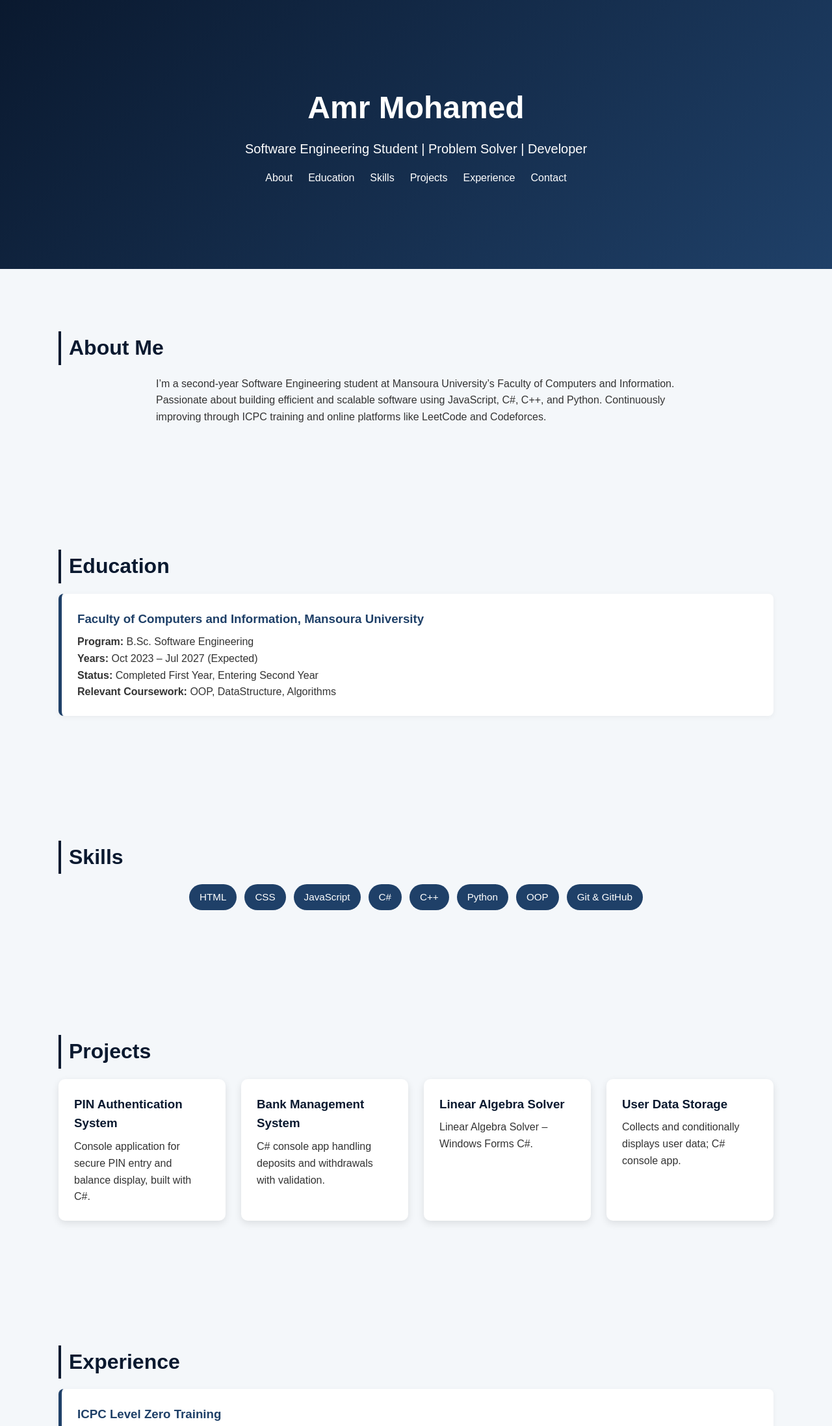
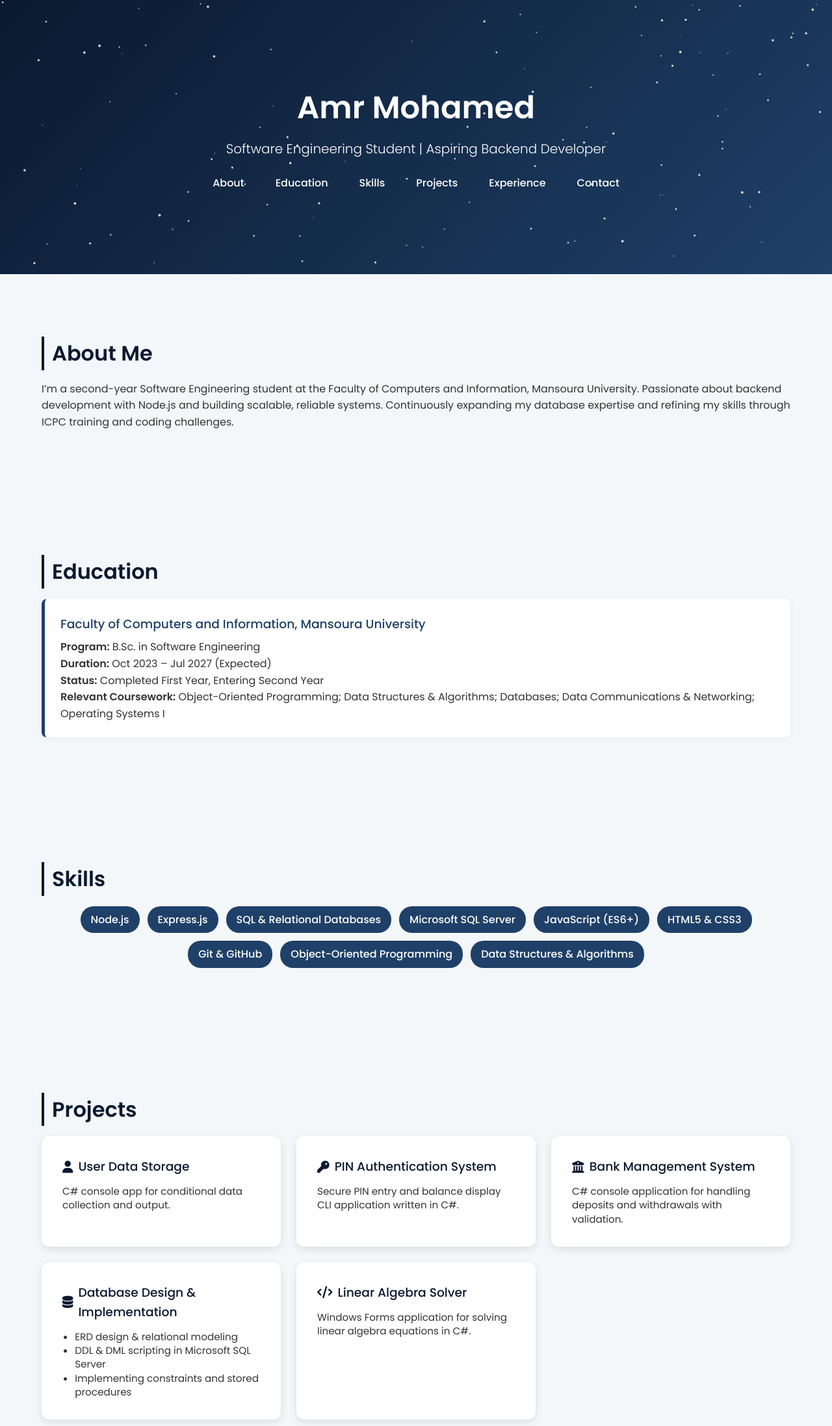
Before and after one commit to AMR-MOHAMED0/MyPortfolio, a plain HTML site: page index.html in a window 1280 px wide. Shown: the top 2195 px of the page at 65% size. Drawn offline with Linux system fonts and the light colour scheme.

Commit message:
Update portfolio: add WhatsApp & Email icons, new CV link

```diff
--- a/index.html
+++ b/index.html
@@ -1,26 +1,38 @@
-<!DOCTYPE html>
-<html lang="en" >
-<head>
-  <meta charset="UTF-8">
-  <title>AMR MOHAMED - Portfolio</title>
-  <link rel="stylesheet" href="./style.css">
-</head>
-<body>
-<!-- partial:index.partial.html -->
 <!DOCTYPE html>
 <html lang="en">
   <head>
     <meta charset="UTF-8" />
     <meta name="viewport" content="width=device-width, initial-scale=1.0" />
+    <meta
+      name="description"
+      content="Amr Mohamed — Aspiring Backend Developer & Software Engineering Student Portfolio"
+    />
     <title>Amr Mohamed | Portfolio</title>
+    <!-- Google Fonts -->
+    <link rel="preconnect" href="https://fonts.googleapis.com" />
+    <link rel="preconnect" href="https://fonts.gstatic.com" crossorigin />
+    <link
+      href="https://fonts.googleapis.com/css2?family=Poppins:wght@300;400;500;600&display=swap"
+      rel="stylesheet"
+    />
+    <!-- Font Awesome -->
+    <link
+      rel="stylesheet"
+      href="https://cdnjs.cloudflare.com/ajax/libs/font-awesome/6.4.0/css/all.min.css"
+    />
+    <!-- Styles -->
     <link rel="stylesheet" href="style.css" />
+    <!-- Favicon -->
+    <link rel="icon" href="favicon.ico" />
   </head>
   <body>
-  <!-- Header with Navigation -->
+    <!-- Hero Section -->
     <header class="hero">
+      <!-- Starfield Canvas -->
+      <canvas id="starfield"></canvas>
       <div class="container">
         <h1>Amr Mohamed</h1>
-      <p>Software Engineering Student | Problem Solver | Developer</p>
+        <p>Software Engineering Student | Aspiring Backend Developer</p>
         <nav>
           <ul class="nav-list">
             <li><a href="#about">About</a></li>
@@ -36,13 +48,16 @@
 
     <!-- Main Content -->
     <main>
-    <!-- About Me -->
+      <!-- About -->
       <section id="about" class="section">
         <div class="container">
           <h2>About Me</h2>
           <p>
-          I’m a second-year Software Engineering student at Mansoura University’s Faculty of Computers and Information.
-          Passionate about building efficient and scalable software using JavaScript, C#, C++, and Python. Continuously improving through ICPC training and online platforms like LeetCode and Codeforces.
+            I’m a second-year Software Engineering student at the Faculty of
+            Computers and Information, Mansoura University. Passionate about
+            backend development with Node.js and building scalable, reliable
+            systems. Continuously expanding my database expertise and refining
+            my skills through ICPC training and coding challenges.
           </p>
         </div>
       </section>
@@ -53,10 +68,17 @@
           <h2>Education</h2>
           <div class="edu-item">
             <h3>Faculty of Computers and Information, Mansoura University</h3>
-          <p><strong>Program:</strong> B.Sc. Software Engineering</p>
-          <p><strong>Years:</strong> Oct 2023 – Jul 2027 (Expected)</p>
-          <p><strong>Status:</strong> Completed First Year, Entering Second Year</p>
-          <p><strong>Relevant Coursework:</strong> OOP, DataStructure, Algorithms</p>
+            <p><strong>Program:</strong> B.Sc. in Software Engineering</p>
+            <p><strong>Duration:</strong> Oct 2023 – Jul 2027 (Expected)</p>
+            <p>
+              <strong>Status:</strong> Completed First Year, Entering Second
+              Year
+            </p>
+            <p>
+              <strong>Relevant Coursework:</strong> Object-Oriented Programming;
+              Data Structures & Algorithms; Databases; Data Communications &
+              Networking; Operating Systems I
+            </p>
           </div>
         </div>
       </section>
@@ -66,14 +88,15 @@
         <div class="container">
           <h2>Skills</h2>
           <ul class="skills-list">
-          <li>HTML</li>
-          <li>CSS</li>
-          <li>JavaScript</li>
-          <li>C#</li>
-          <li>C++</li>
-          <li>Python</li>
-          <li>OOP</li>
+            <li>Node.js</li>
+            <li>Express.js</li>
+            <li>SQL & Relational Databases</li>
+            <li>Microsoft SQL Server</li>
+            <li>JavaScript (ES6+)</li>
+            <li>HTML5 & CSS3</li>
             <li>Git & GitHub</li>
+            <li>Object-Oriented Programming</li>
+            <li>Data Structures & Algorithms</li>
           </ul>
         </div>
       </section>
@@ -84,20 +107,51 @@
           <h2>Projects</h2>
           <div class="card-container">
             <div class="card">
-            <h3>PIN Authentication System</h3>
-            <p>Console application for secure PIN entry and balance display, built with C#.</p>
+              <h3>
+                <i class="fas fa-user" aria-hidden="true"></i> User Data Storage
+              </h3>
+              <p>C# console app for conditional data collection and output.</p>
             </div>
             <div class="card">
-            <h3>Bank Management System</h3>
-            <p>C# console app handling deposits and withdrawals with validation.</p>
+              <h3>
+                <i class="fas fa-key" aria-hidden="true"></i> PIN Authentication
+                System
+              </h3>
+              <p>
+                Secure PIN entry and balance display CLI application written in
+                C#.
+              </p>
             </div>
             <div class="card">
-            <h3>Linear Algebra Solver</h3>
-            <p>Linear Algebra Solver – Windows Forms C#.</p>
+              <h3>
+                <i class="fas fa-university" aria-hidden="true"></i> Bank
+                Management System
+              </h3>
+              <p>
+                C# console application for handling deposits and withdrawals
+                with validation.
+              </p>
             </div>
             <div class="card">
-            <h3>User Data Storage</h3>
-            <p>Collects and conditionally displays user data; C# console app.</p>
+              <h3>
+                <i class="fas fa-database" aria-hidden="true"></i> Database
+                Design & Implementation
+              </h3>
+              <ul>
+                <li>ERD design & relational modeling</li>
+                <li>DDL & DML scripting in Microsoft SQL Server</li>
+                <li>Implementing constraints and stored procedures</li>
+              </ul>
+            </div>
+            <div class="card">
+              <h3>
+                <i class="fas fa-code" aria-hidden="true"></i> Linear Algebra
+                Solver
+              </h3>
+              <p>
+                Windows Forms application for solving linear algebra equations
+                in C#.
+              </p>
             </div>
           </div>
         </div>
@@ -110,7 +164,7 @@
           <div class="exp-item">
             <h3>ICPC Level Zero Training</h3>
             <p><strong>Date:</strong> March 2024</p>
-          <p>Enhanced algorithmic problem-solving in C++ with collaborative team challenges.</p>
+            <p>Collaborative C++ algorithmic problem-solving challenges.</p>
           </div>
         </div>
       </section>
@@ -119,34 +173,51 @@
       <section id="contact" class="section">
         <div class="container">
           <h2>Contact</h2>
-        <p>Email: <a href="mailto:amrmohamedp2005@gmail.com">amrmohamedp2005@gmail.com</a></p>
+          <p>
+            Email:
+            <a href="mailto:amrmohamedp2005@gmail.com"
+              >amrmohamedp2005@gmail.com</a
+            >
+          </p>
           <p>Phone: +20 155 224 4536</p>
-        <!-- Direct download link from Google Drive -->
+          <div class="social-links">
             <a
-          href="https://drive.google.com/uc?export=download&id=1LURtwH1lwr_fuc6oEmYfBUE8WAx0K1e5"
+              href="https://www.linkedin.com/in/amr-mohamed-88586b294/"
+              target="_blank"
+              rel="noopener noreferrer"
+              ><i class="fab fa-linkedin" aria-hidden="true"></i> LinkedIn</a
+            >
+            <a
+              href="https://github.com/AMR-MOHAMED0"
+              target="_blank"
+              rel="noopener noreferrer"
+              ><i class="fab fa-github" aria-hidden="true"></i> GitHub</a
+            >
+            <a href="mailto:amrmohamedp2005@gmail.com" target="_blank"
+              ><i class="fas fa-envelope" aria-hidden="true"></i> Email</a
+            >
+            <a
+              href="https://wa.me/201552244536"
+              target="_blank"
+              rel="noopener noreferrer"
+              ><i class="fab fa-whatsapp" aria-hidden="true"></i>
+              +20 155 224 4536</a
+            >
+          </div>
+          <a
+            href="https://drive.google.com/uc?export=download&id=1BrgPXLX9CV96s4ziqXpm7T15bKDX1SdN"
             class="btn"
             download="Amr_Mohamed_CV.pdf"
+            >Download CV</a
           >
-          Download CV
-        </a>
         </div>
       </section>
     </main>
 
-  <!-- Footer -->
-  <footer>
-    <div class="container">
-      <p>© 2025 Amr Mohamed. All rights reserved.</p>
-    </div>
-  </footer>
+    <!-- Scroll to Top -->
+    <button id="scrollToTopBtn" aria-label="Scroll to top">↑</button>
 
-  <!-- Scroll-to-Top Button -->
-  <button id="scrollToTopBtn" title="Go to top">↑</button>
-  <script src="script.js"></script>
+    <!-- Scripts -->
+    <script defer src="script.js"></script>
   </body>
 </html>
-<!-- partial -->
-  <script  src="./script.js"></script>
-
-</body>
-</html>
--- a/script.js
+++ b/script.js
@@ -1,26 +1,82 @@
-// Scroll to Top Button
-const scrollBtn = document.getElementById('scrollToTopBtn');
-window.addEventListener('scroll', () => {
-  scrollBtn.style.display = window.scrollY > 300 ? 'block' : 'none';
-});
-scrollBtn.addEventListener('click', () => {
-  window.scrollTo({ top: 0, behavior: 'smooth' });
-});
+(() => {
+  // Starfield effect behind header
+  const canvas = document.getElementById("starfield");
+  const header = document.querySelector("header.hero");
+  let mouseX = 0,
+    mouseY = 0;
+  if (canvas && header) {
+    const ctx = canvas.getContext("2d");
+    const stars = [];
+    const numStars = 120;
+    let w = (canvas.width = header.offsetWidth);
+    let h = (canvas.height = header.offsetHeight);
+    // initialize stars
+    for (let i = 0; i < numStars; i++) {
+      stars.push({
+        x: Math.random() * w,
+        y: Math.random() * h,
+        r: Math.random() * 1.5 + 0.5,
+      });
+    }
+    // adjust on resize
+    window.addEventListener("resize", () => {
+      w = canvas.width = header.offsetWidth;
+      h = canvas.height = header.offsetHeight;
+    });
+    // track mouse
+    header.addEventListener("mousemove", (e) => {
+      mouseX = e.clientX;
+      mouseY = e.clientY;
+    });
+    // animation loop
+    const animateStars = () => {
+      ctx.clearRect(0, 0, w, h);
+      const offsetX = ((mouseX - w / 2) / w) * 30;
+      const offsetY = ((mouseY - h / 2) / h) * 30;
+      stars.forEach((st) => {
+        ctx.beginPath();
+        ctx.arc(st.x + offsetX, st.y + offsetY, st.r, 0, Math.PI * 2);
+        ctx.fillStyle = "rgba(255, 255, 255, 0.8)";
+        ctx.fill();
+      });
+      requestAnimationFrame(animateStars);
+    };
+    animateStars();
+  }
 
-// Reveal Sections on Scroll
-const sections = document.querySelectorAll('.section');
-const observer = new IntersectionObserver((entries) => {
-  entries.forEach(entry => {
-    if (entry.isIntersecting) {
-      entry.target.style.opacity = '1';
-      entry.target.style.transform = 'translateY(0)';
-    }
-  });
-}, { threshold: 0.1 });
+  // Debounce utility
+  const debounce = (fn, delay = 100) => {
+    let timer;
+    return (...args) => {
+      clearTimeout(timer);
+      timer = setTimeout(() => fn(...args), delay);
+    };
+  };
 
-sections.forEach(sec => {
-  sec.style.opacity = '0';
-  sec.style.transform = 'translateY(30px)';
-  sec.style.transition = 'all 0.6s ease';
-  observer.observe(sec);
-});
+  // Scroll-to-top button logic
+  const scrollBtn = document.getElementById("scrollToTopBtn");
+  if (scrollBtn) {
+    const toggleBtn = () =>
+      scrollBtn.classList.toggle("visible", window.scrollY > 300);
+    window.addEventListener("scroll", debounce(toggleBtn, 100));
+    scrollBtn.addEventListener("click", () =>
+      window.scrollTo({ top: 0, behavior: "smooth" })
+    );
+  }
+
+  // Section reveal on scroll
+  const sections = document.querySelectorAll(".section");
+  if ("IntersectionObserver" in window) {
+    const observer = new IntersectionObserver(
+      (entries) => {
+        entries.forEach((entry) => {
+          if (entry.isIntersecting) entry.target.classList.add("in-view");
+        });
+      },
+      { threshold: 0.15 }
+    );
+    sections.forEach((sec) => observer.observe(sec));
+  } else {
+    sections.forEach((sec) => sec.classList.add("in-view"));
+  }
+})();
--- a/style.css
+++ b/style.css
@@ -1,89 +1,128 @@
+:root {
+  --color-bg: #f4f7fa;
+  --color-primary: #1f4068;
+  --color-secondary: #0a192f;
+  --color-white: #ffffff;
+  --font-base: "Poppins", sans-serif;
+}
+
 /* Reset & Base */
-* {
+*,
+*::before,
+*::after {
   margin: 0;
   padding: 0;
   box-sizing: border-box;
 }
 body {
-  font-family: 'Poppins', sans-serif;
-  background: #f4f7fa;
+  font-family: var(--font-base);
+  background: var(--color-bg);
   color: #333;
   line-height: 1.6;
+  scroll-behavior: smooth;
 }
 a {
+  color: inherit;
   text-decoration: none;
-  color: inherit;
 }
 
 /* Container */
 .container {
+  max-width: 1200px;
   width: 90%;
-  max-width: 1100px;
-  margin: auto;
+  margin: 0 auto;
   padding: 2rem 0;
 }
 
-/* Hero & Nav */
+/* Hero & Starfield */
 header.hero {
-  background: linear-gradient(135deg, #0a192f, #1f4068);
-  color: #fff;
+  position: relative;
+  overflow: hidden;
+  background: linear-gradient(
+    135deg,
+    var(--color-secondary),
+    var(--color-primary)
+  );
+  color: var(--color-white);
   text-align: center;
   padding: 6rem 0;
 }
+header.hero canvas#starfield {
+  position: absolute;
+  top: 0;
+  left: 0;
+  width: 100%;
+  height: 100%;
+  z-index: 0;
+  pointer-events: none;
+}
+header.hero .container {
+  position: relative;
+  z-index: 1;
+}
 header.hero h1 {
   font-size: 3rem;
-  margin-bottom: 0.5rem;
+  font-weight: 600;
 }
 header.hero p {
   font-size: 1.25rem;
-  margin-bottom: 1rem;
+  font-weight: 300;
+  margin-top: 0.5rem;
 }
 .nav-list {
   list-style: none;
   display: flex;
+  flex-wrap: wrap;
   justify-content: center;
-  gap: 1.5rem;
-  margin-top: 1rem;
+  gap: 1rem;
+  margin-top: 1.5rem;
 }
 .nav-list a {
-  color: #fff;
   font-weight: 500;
-  transition: color 0.3s;
+  padding: 0.5rem 1rem;
+  border-radius: 4px;
+  transition: background 0.3s;
 }
-.nav-list a:hover {
-  color: #e1eaf4;
+.nav-list a:hover,
+.nav-list a:focus {
+  background: rgba(255, 255, 255, 0.1);
+  outline: none;
 }
 
-/* Section Titles */
+/* Sections */
 .section {
   padding: 4rem 0;
+  opacity: 0;
+  transform: translateY(30px);
+  transition: opacity 0.6s ease, transform 0.6s ease;
+}
+.section.in-view {
+  opacity: 1;
+  transform: translateY(0);
 }
 .section h2 {
   font-size: 2rem;
-  color: #0a192f;
+  color: var(--color-secondary);
   margin-bottom: 1rem;
-  border-left: 4px solid #0a192f;
+  border-left: 4px solid var(--color-secondary);
   padding-left: 0.75rem;
 }
 
-/* About */
-#about p {
-  max-width: 800px;
-  margin: auto;
-}
-
-/* Education */
-.edu-item {
-  background: #fff;
+/* Education & Experience */
+.edu-item,
+.exp-item {
+  background: var(--color-white);
   padding: 1.5rem;
-  border-left: 5px solid #1f4068;
+  border-left: 5px solid var(--color-primary);
   border-radius: 8px;
-  box-shadow: 0 2px 8px rgba(0,0,0,0.05);
+  box-shadow: 0 2px 8px rgba(0, 0, 0, 0.05);
   margin-top: 1rem;
 }
-.edu-item h3 {
+.edu-item h3,
+.exp-item h3 {
+  color: var(--color-primary);
+  font-weight: 500;
   margin-bottom: 0.5rem;
-  color: #1f4068;
 }
 
 /* Skills */
@@ -96,92 +135,114 @@ header.hero p {
   margin-top: 1rem;
 }
 .skills-list li {
-  background: #1f4068;
-  color: #fff;
+  background: var(--color-primary);
+  color: var(--color-white);
   padding: 0.5rem 1rem;
   border-radius: 20px;
-  font-size: 0.95rem;
+  font-weight: 500;
 }
 
-/* Projects */
+/* Cards */
 .card-container {
   display: grid;
-  grid-template-columns: repeat(auto-fit, minmax(250px, 1fr));
+  grid-template-columns: repeat(auto-fit, minmax(280px, 1fr));
   gap: 1.5rem;
 }
 .card {
-  background: #fff;
-  padding: 1.5rem;
-  border-radius: 10px;
-  box-shadow: 0 4px 12px rgba(0,0,0,0.1);
-  transition: transform 0.3s, box-shadow 0.3s;
+  background: var(--color-white);
+  padding: 2rem;
+  border-radius: 12px;
+  box-shadow: 0 4px 12px rgba(0, 0, 0, 0.1);
+  transition: transform 0.3s ease, box-shadow 0.3s ease;
+}
+.card h3 {
+  display: flex;
+  align-items: center;
+  gap: 0.5rem;
+  color: var(--color-secondary);
+  font-weight: 500;
+  margin-bottom: 0.75rem;
+}
+.card p,
+.card ul {
+  line-height: 1.4;
+  font-size: 0.95rem;
+}
+.card ul {
+  padding-left: 1.2rem;
+  list-style: disc;
 }
 .card:hover {
-  transform: translateY(-5px);
-  box-shadow: 0 6px 16px rgba(0,0,0,0.15);
-}
-.card h3 {
-  margin-bottom: 0.5rem;
-  color: #0a192f;
-}
-
-/* Experience */
-.exp-item {
-  background: #fff;
-  padding: 1.5rem;
-  border-left: 5px solid #1f4068;
-  border-radius: 8px;
-  box-shadow: 0 2px 8px rgba(0,0,0,0.05);
-  margin-top: 1rem;
-}
-.exp-item h3 {
-  margin-bottom: 0.5rem;
-  color: #1f4068;
+  transform: translateY(-5px) scale(1.02);
+  box-shadow: 0 6px 16px rgba(0, 0, 0, 0.15);
 }
 
 /* Contact */
-#contact .btn {
-  background: #1f4068;
-  color: #fff;
+#contact .social-links {
+  display: flex;
+  flex-wrap: wrap;
+  gap: 1rem;
+  margin: 1rem 0;
+}
+#contact .social-links a {
+  display: inline-flex;
+  align-items: center;
+  gap: 0.5rem;
+  font-weight: 500;
+  transition: color 0.3s;
+}
+#contact .social-links a:hover {
+  color: var(--color-primary);
+}
+.btn {
+  display: inline-block;
+  background: var(--color-primary);
+  color: var(--color-white);
   padding: 0.75rem 1.5rem;
   border-radius: 25px;
-  display: inline-block;
-  margin-top: 1rem;
+  font-weight: 500;
   transition: background 0.3s;
 }
-#contact .btn:hover {
-  background: #0a192f;
+.btn:hover,
+.btn:focus {
+  background: var(--color-secondary);
+  outline: none;
 }
 
-/* Footer */
-footer {
-  background: #0a192f;
-  color: #fff;
-  text-align: center;
-  padding: 2rem 0;
-  font-size: 0.9rem;
-}
-
-/* Scroll to Top Button */
+/* Scroll to Top */
 #scrollToTopBtn {
   position: fixed;
   bottom: 2rem;
   right: 2rem;
-  display: none;
-  background: #0a192f;
-  color: #fff;
+  background: var(--color-primary);
+  color: var(--color-white);
   border: none;
   padding: 0.75rem;
   border-radius: 50%;
   font-size: 1.25rem;
   cursor: pointer;
-  z-index: 10;
+  opacity: 0;
+  visibility: hidden;
+  transition: opacity 0.3s ease, visibility 0.3s;
+  z-index: 100;
+}
+#scrollToTopBtn.visible {
+  opacity: 1;
+  visibility: visible;
 }
 
 /* Responsive */
+@media (max-width: 768px) {
+  .nav-list {
+    gap: 0.75rem;
+  }
+  header.hero h1 {
+    font-size: 2.5rem;
+  }
+}
 @media (max-width: 600px) {
   header.hero h1 {
-    font-size: 2.25rem;
+    font-size: 2rem;
   }
   header.hero p {
     font-size: 1rem;
```
Lines whose indentation alone changed are shown as unchanged.
